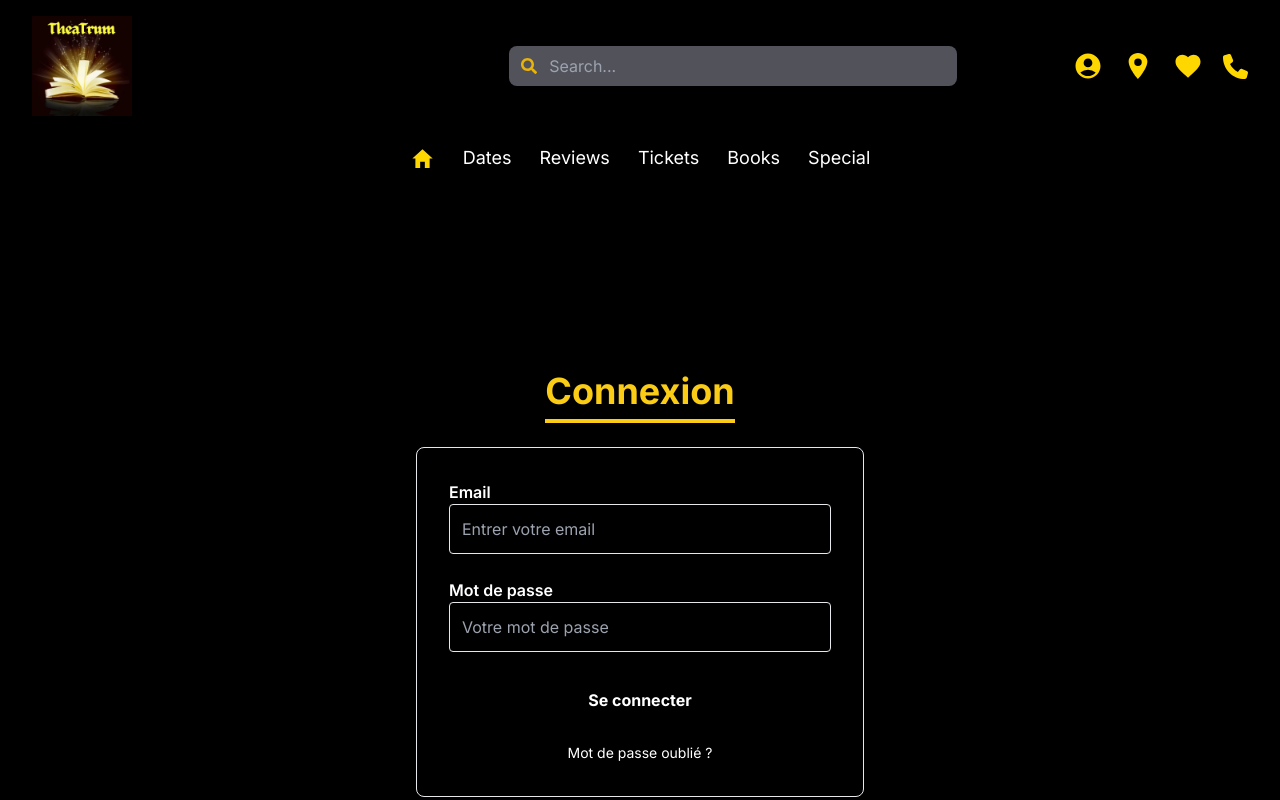
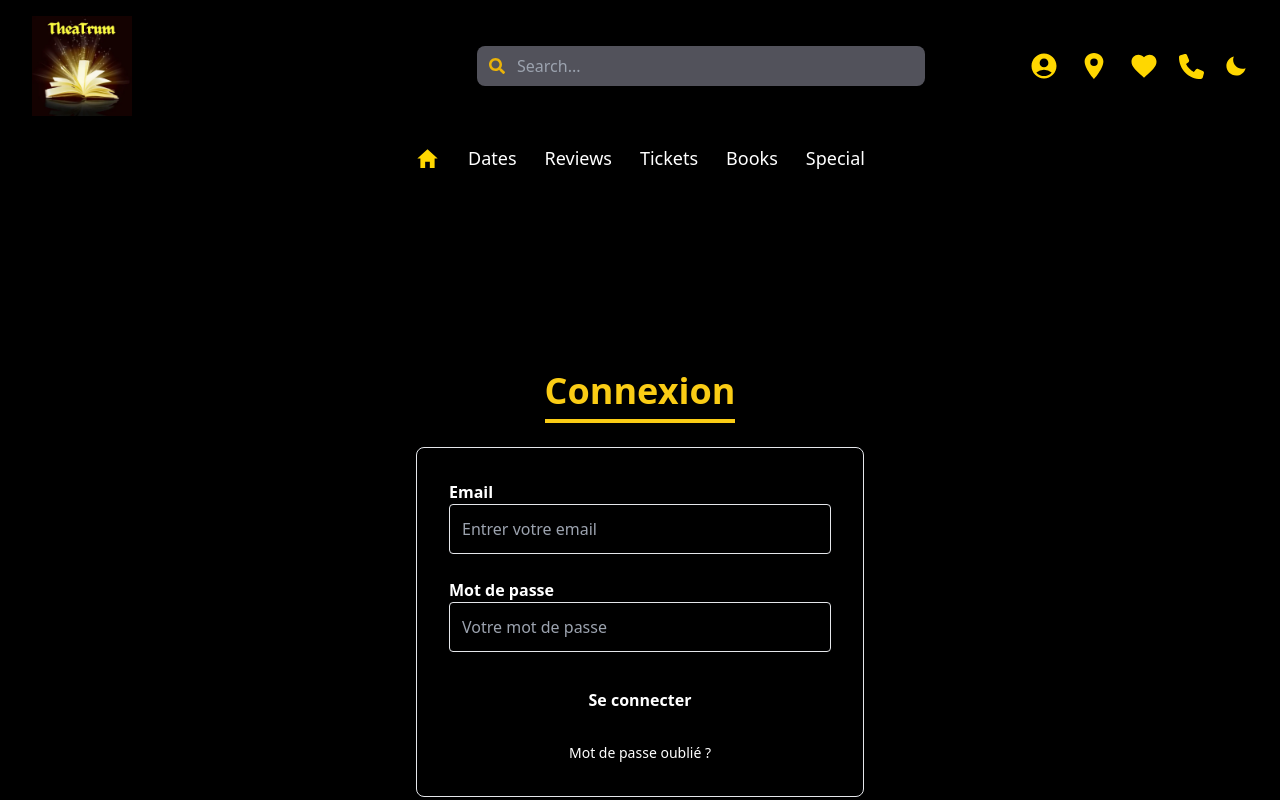
Before and after one commit to PhanuelleL/TheatrumApplication, a Next.js app: page /connexion in a window 1280 px wide. Shown: the top 800 px of the page. Built offline with nearby package versions, Linux system fonts and the light colour scheme.

Commit message:
Creation du mode black/White non fonctionelle

```diff
--- a/app/layout.jsx
+++ b/app/layout.jsx
@@ -6,6 +6,10 @@ import Footer from '@/components/Footer'
 import Acceuil from '@/components/Acceuil';
 import Shows1 from '@/components/Shows1';
 import Shows2 from '@/components/Shows2';
+import Body from "@/components/Body";
+
+import MyContextProvider from "@/provider/MyContextProvider";
+
 
 import './globals.css';
 
@@ -18,13 +22,11 @@ const inter = Inter({ subsets: ['latin'] });
 
 export default function RootLayout({ children }) {
     return (
-        <html lang='en'>
-            <body className={inter.className}>
-                <Header/>
-                {children}
-
-                <Footer/>
-            </body>
-        </html>
+     <html lang="en">
+      <MyContextProvider>
+       {" "}
+       <Body children={children}/>
+      </MyContextProvider>
+     </html>
     );
 }
--- /dev/null
+++ b/components/Body.jsx
@@ -0,0 +1,21 @@
+"use client";
+import Header from "@/components/Header";
+import Footer from "@/components/Footer";
+
+import { useMyContext } from "@/provider/MyContextProvider";
+
+export default function Body({ children }) {
+ const { theme } = useMyContext();
+
+ return (
+  <body
+   className={`flex flex-col min-h-screen ${
+    theme === "light" ? "bg-white" : "bg-black"
+   } text-${theme === "light" ? "black" : "white"}`}
+  >
+   <Header />
+   <main className="flex-1">{children}</main>
+   <Footer />
+  </body>
+ );
+}
--- a/components/Header.jsx
+++ b/components/Header.jsx
@@ -8,6 +8,11 @@ import { IoMdClose, IoMdHome } from "react-icons/io";
 import { TiThMenu } from "react-icons/ti";
 import { GrLanguage } from "react-icons/gr";
 import { FaPhone } from "react-icons/fa6";
+import { IoSunny } from "react-icons/io5";
+import { IoMdMoon } from "react-icons/io";
+
+import { useMyContext } from "@/provider/MyContextProvider";
+
 import Image from "next/image";
 import TheaTrumBook from "@/public/img/TheaTrumBook.webp";
 
@@ -16,6 +21,7 @@ export default function Header() {
     const toggleMenu = () => {
         setIsMenuOpen(!isMenuOpen); // Inverser l'état
     };
+    const { theme, toggleTheme } = useMyContext();
 
     return (
      <header className="bg-black">
@@ -49,14 +55,23 @@ export default function Header() {
        </div>
 
        {/* Icônes (compte, localisation, favoris, langue) */}
-                <div className="flex items-center space-x-5">
-                    <Link href='/connexion'><MdAccountCircle color="FFD700" size={30} className="cursor-pointer" /></Link>
+       <div className="flex items-center space-x-5">
+        <Link href="/connexion">
+         <MdAccountCircle color="FFD700" size={30} className="cursor-pointer" />
+        </Link>
 
         <IoLocationSharp color="FFD700" size={30} className="cursor-pointer" />
         <MdFavorite color="FFD700" size={30} className="cursor-pointer" />
         <Link href="/contact">
          <FaPhone color="FFD700" size={25} className="cursor-pointer" />
         </Link>
+        <button className="ml-auto text-2xl" onClick={toggleTheme}>
+         {theme === "light" ? (
+          <IoMdMoon color="FFD700" />
+         ) : (
+          <IoSunny color="FFD700" />
+         )}
+        </button>
 
         {/* Bouton du menu mobile (visible uniquement sur les petits écrans) */}
         <button
--- /dev/null
+++ b/provider/MyContextProvider.jsx
@@ -0,0 +1,30 @@
+"use client";
+import { createContext, useState, useContext, useEffect } from "react";
+
+// Création du context
+const MyContext = createContext();
+
+//Creation le hook personnalisé pour utiliser le context
+export const useMyContext = () => {
+ return useContext(MyContext);
+};
+
+// Création du provider
+export default function MyContextProvider({ children }) {
+ const [theme, setTheme] = useState("light");
+
+ useEffect(() => {
+  setTheme(localStorage.getItem("theme2") || "light");
+ });
+
+ const toggleTheme = () => {
+  setTheme(theme === "light" ? "dark" : "light");
+  localStorage.setItem("theme2", theme === "light" ? "dark" : "light");
+ };
+
+ return (
+  <MyContext.Provider value={{ theme, toggleTheme }}>
+   {children}
+  </MyContext.Provider>
+ );
+}
```
